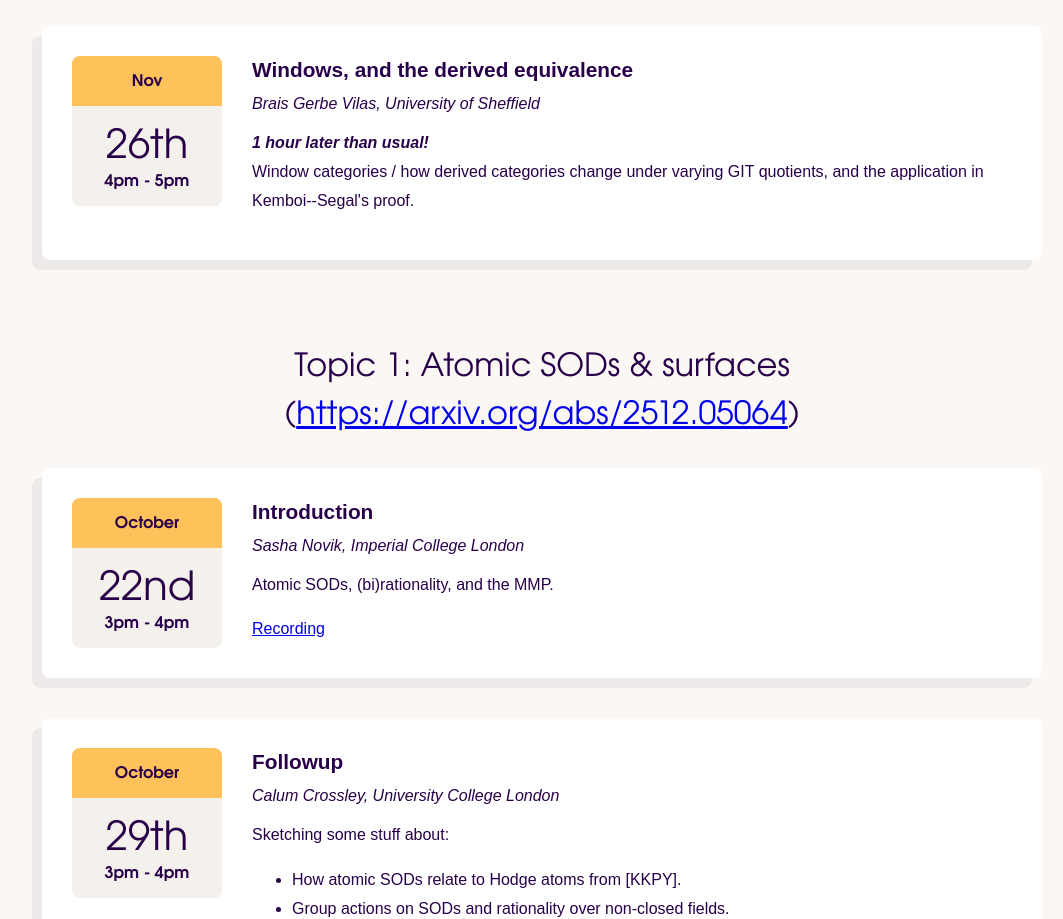
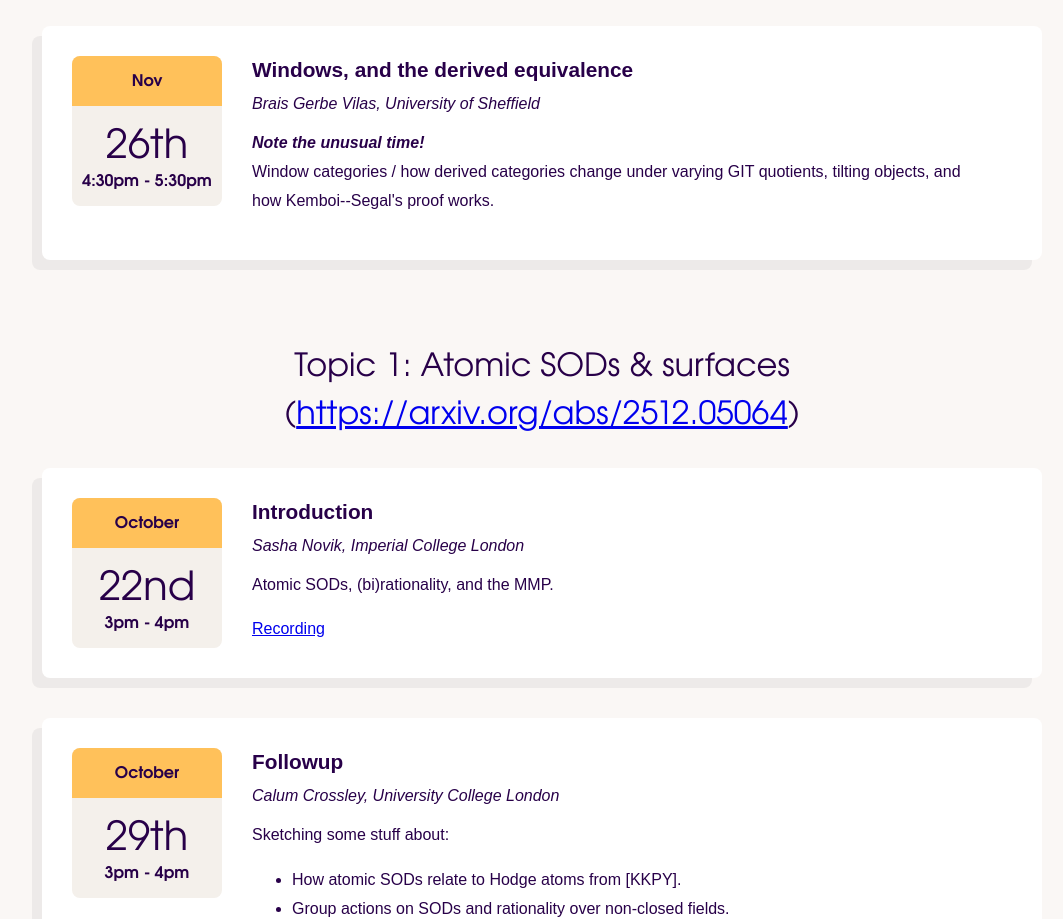
Before and after one commit to dogs-seminar/dogs-seminar.github.io, a plain HTML site: page index.html in a window 1280 px wide. Shown: the part 1500-2419 px from the top of the page, without its empty margins (98-1161 px from the left). Drawn offline with nearby package versions, Linux system fonts and the light colour scheme.

Commit message:
Update time and abstract

```diff
--- a/index.html
+++ b/index.html
@@ -167,7 +167,7 @@
                     <div class="cal">
                         <div class="month">Nov</div>
                         <div class="date">26th</div>
-                        <div class="time"><b>4pm - 5pm</b></div>
+                        <div class="time">4:30pm - 5:30pm</div>
                     </div>
                     <div class="details">
                         <div class="title">
@@ -181,11 +181,11 @@
                         </div>
 
                         <div class="abstract">
-                            <b><i>1 hour later than usual!</i></b>
+                            <b><i>Note the unusual time!</i></b>
                             <br/>
                             Window categories / how derived categories change
-                            under varying GIT quotients, and the application in
-                            Kemboi--Segal's proof.
+                            under varying GIT quotients, tilting objects, and
+                            how Kemboi--Segal's proof works.
                         </div>
 
                         <!-- <div class="notes">
```
